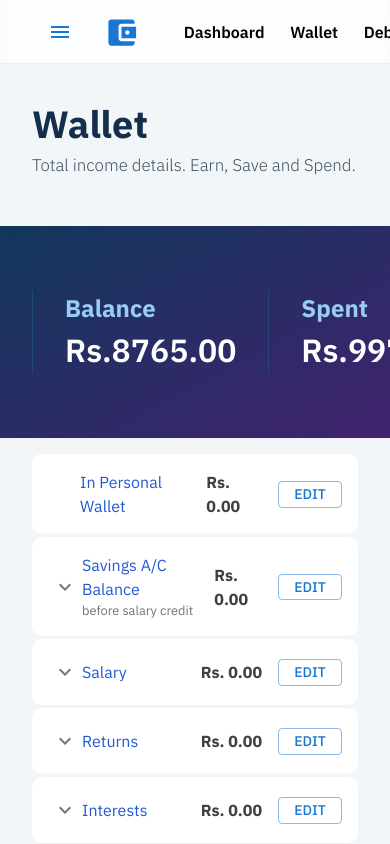
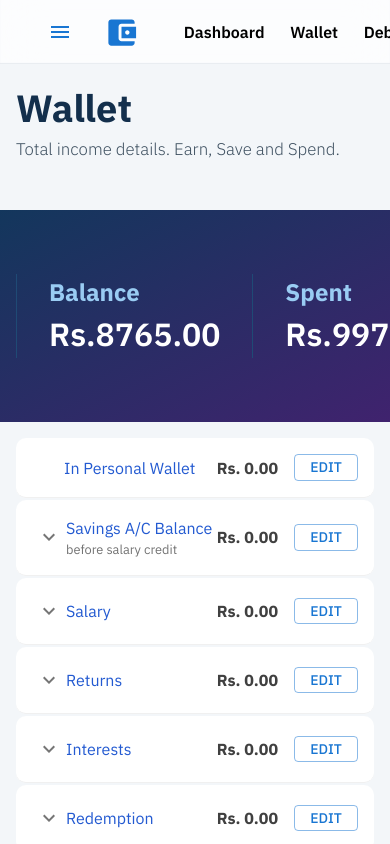
Before and after one commit to cra2ycoder/my-finance, a Next.js app: page /wallet in a window 390 px wide. Shown: the top 844 px of the page. Built offline with nearby package versions, Linux system fonts and the light colour scheme.

Commit message:
header footer css issue fixes

```diff
--- a/styles/global.css
+++ b/styles/global.css
@@ -13,6 +13,11 @@ html {
   color-scheme: light;
 }
 
+#__next {
+  height: 100vh;
+  position: relative;
+}
+
 a {
   text-decoration: none !important;
 }
@@ -21,6 +26,15 @@ a {
   padding-top: 2rem;
   padding-left: 2rem;
   padding-right: 2rem;
+  min-height: calc(100% - 200px);
+}
+
+@media (max-width: 768px) {
+  .main-app-wrapper {
+    padding-top: 1rem;
+    padding-left: 1rem;
+    padding-right: 1rem;
+  }
 }
 
 .months-grids-container {
@@ -99,6 +113,8 @@ a {
   .wallet-info-panel {
     grid-template-columns: repeat(1, 1fr);
     gap: 2rem;
+    margin-left: -1rem;
+    margin-right: -1rem;
   }
 }
 
@@ -106,6 +122,7 @@ a {
   .wallet-info-panel {
     grid-template-columns: repeat(2, 1fr);
     gap: 2rem;
+
   }
 }
 
@@ -126,5 +143,7 @@ a {
 @media (max-width: 1024px) {
   .dashboard-page-wrapper {
     grid-template-columns: repeat(1, 1fr);
+    width: 100%;
+    grid-gap: 1rem;
   }
 }
```
